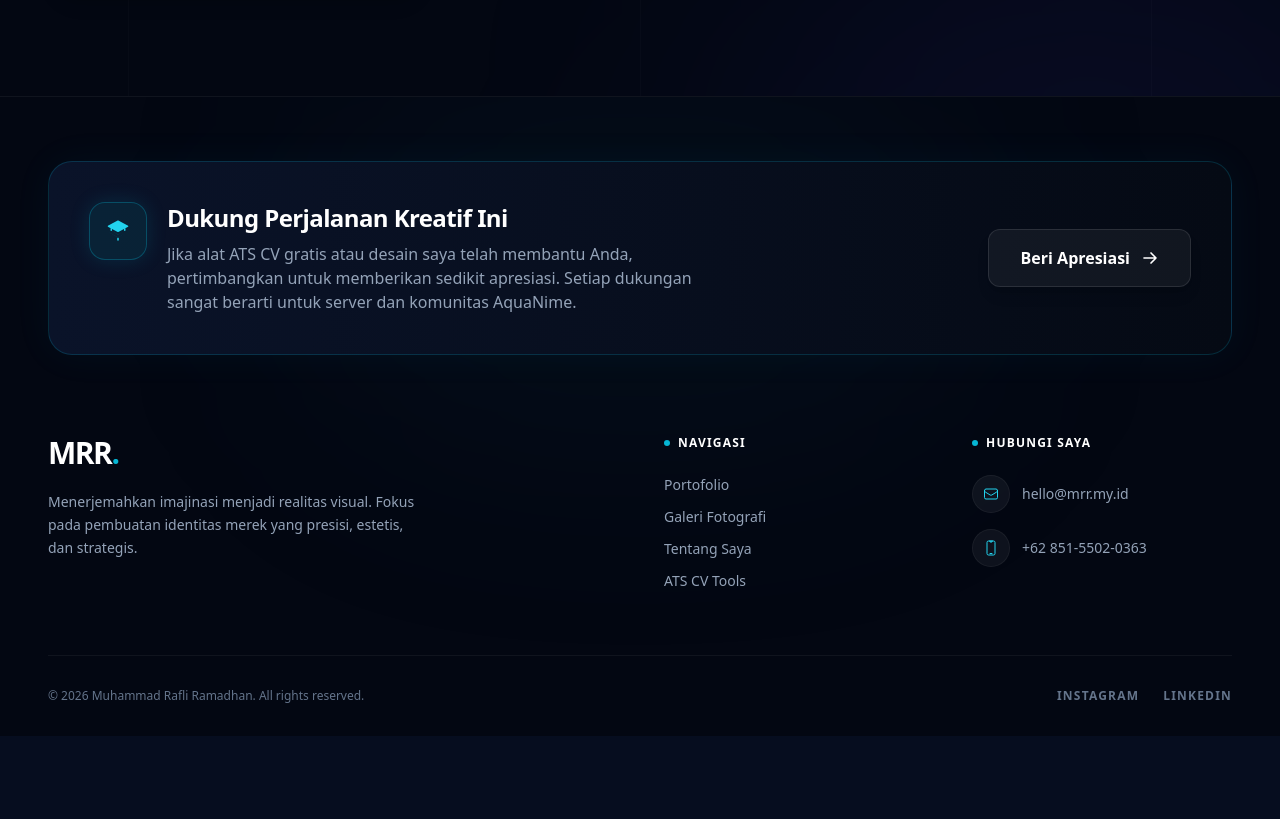
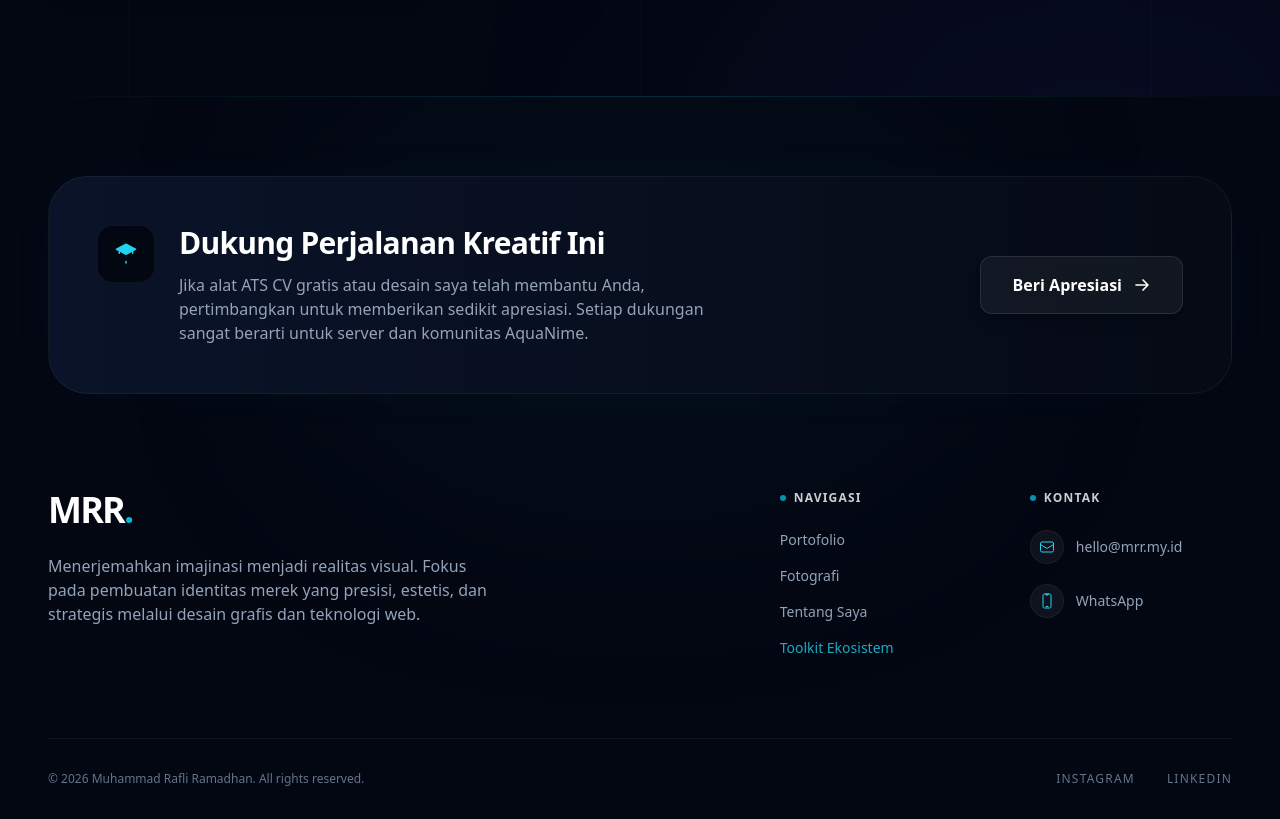
Before and after one commit to Rafli161102/CV-MRR, a Next.js app: page / in a window 1280 px wide. Shown: the part 2330-3149 px from the top of the page. Before the commit the page ends 3066 px from the top, so only its background shows below. Built offline with nearby package versions, Linux system fonts and the light colour scheme.

Commit message:
Update Footer.jsx

```diff
--- a/src/components/Footer.jsx
+++ b/src/components/Footer.jsx
@@ -3,7 +3,7 @@
 import Link from 'next/link';
 
 // =========================================================================
-// IKON SVG KUSTOM, UNIK, & RESMI (Didesain Khusus tanpa Ikon Bawaan)
+// IKON SVG KUSTOM, UNIK, & RESMI
 // =========================================================================
 const DiamondSparkleIcon = () => (
   <svg xmlns="http://www.w3.org/2000/svg" viewBox="0 0 24 24" fill="currentColor" className="w-6 h-6 shrink-0 text-cyan-400 group-hover:animate-pulse">
@@ -29,35 +29,45 @@ export default function Footer() {
   const currentYear = new Date().getFullYear();
 
   return (
-    <footer className="bg-[#030712] border-t border-white/5 pt-16 pb-8 relative z-20 overflow-hidden">
+    <footer className="bg-[#030712] relative z-20 overflow-hidden">
+
+      {/* Garis batas transparan dengan efek cahaya di tengah */}
+      <div className="absolute top-0 left-0 w-full h-[1px] bg-gradient-to-r from-transparent via-cyan-500/20 to-transparent"></div>
 
       {/* Background Glow Halus */}
-      <div className="absolute top-0 left-1/2 -translate-x-1/2 w-[40rem] h-[20rem] bg-cyan-900/10 rounded-full blur-[120px] pointer-events-none"></div>
+      <div className="absolute top-0 left-1/2 -translate-x-1/2 w-[50vw] h-[30vw] bg-cyan-900/10 rounded-full blur-[120px] pointer-events-none"></div>
 
-      <div className="max-w-[1400px] mx-auto px-6 lg:px-12 relative z-10">
+      <div className="max-w-[1400px] mx-auto px-6 lg:px-12 pt-20 pb-8 relative z-10">
 
         {/* ========================================================= */}
-        {/* BANNER DUKUNGAN / APRESIASI KARYA (GLASSMORPHISM)         */}
+        {/* BANNER APRESIASI (GOLDEN RATIO LAYOUT)                      */}
         {/* ========================================================= */}
-        <div className="mb-20 p-6 sm:p-8 lg:p-10 rounded-3xl bg-gradient-to-r from-[#0A1329] to-[#050A14] border border-cyan-500/20 shadow-[0_0_40px_rgba(6,182,212,0.05)] flex flex-col md:flex-row items-center justify-between gap-8 group">
-          <div className="flex flex-col sm:flex-row items-center sm:items-start text-center sm:text-left gap-5">
-            <div className="p-4 bg-cyan-950/50 rounded-2xl border border-cyan-500/30 shrink-0 shadow-[0_0_20px_rgba(6,182,212,0.15)] group-hover:scale-110 transition-transform duration-500">
+        <div className="mb-24 p-8 lg:p-12 rounded-[2.5rem] bg-gradient-to-r from-[#0A1329] to-[#050A14] border border-white/5 shadow-[0_0_50px_rgba(6,182,212,0.03)] hover:border-cyan-500/30 transition-colors duration-500 flex flex-col lg:flex-row items-center justify-between gap-10 group relative overflow-hidden">
+
+          {/* Efek kilauan halus di dalam banner */}
+          <div className="absolute top-0 right-0 w-64 h-64 bg-cyan-500/10 rounded-full blur-[80px] -z-10 group-hover:bg-cyan-500/20 transition-all duration-700"></div>
+
+          {/* KIRI: 61.8% (Teks & Ikon) */}
+          <div className="w-full lg:w-[61.8%] flex flex-col sm:flex-row items-center sm:items-start text-center sm:text-left gap-6 z-10">
+            <div className="p-4 bg-[#030712] rounded-2xl border border-white/5 shrink-0 shadow-inner group-hover:scale-110 group-hover:border-cyan-500/30 transition-all duration-500">
               <DiamondSparkleIcon />
             </div>
             <div>
-              <h3 className="text-xl sm:text-2xl font-black text-white mb-2 tracking-tight">Dukung Perjalanan Kreatif Ini</h3>
+              <h3 className="text-2xl sm:text-3xl font-black text-white mb-3 tracking-tight">Dukung Perjalanan Kreatif Ini</h3>
               <p className="text-slate-400 text-sm sm:text-base max-w-xl leading-relaxed">
                 Jika alat ATS CV gratis atau desain saya telah membantu Anda, pertimbangkan untuk memberikan sedikit apresiasi. Setiap dukungan sangat berarti untuk server dan komunitas AquaNime.
               </p>
             </div>
           </div>
 
+          {/* KANAN: 38.2% (Tombol Aksi) */}
+          <div className="w-full lg:w-[38.2%] flex justify-center lg:justify-end z-10">
             {/* Ganti Href dengan link Trakteer / Saweria / KaryaKarsa milikmu */}
             <a
               href="https://saweria.co/mrr"
               target="_blank"
               rel="noopener noreferrer"
-            className="w-full md:w-auto whitespace-nowrap px-8 py-4 bg-white/5 hover:bg-cyan-600 border border-white/10 hover:border-cyan-400 text-white font-bold rounded-xl transition-all shadow-lg hover:shadow-[0_0_30px_rgba(6,182,212,0.4)] flex items-center justify-center gap-3 hover:-translate-y-1"
+              className="w-full sm:w-auto whitespace-nowrap px-8 py-4 bg-white/5 hover:bg-cyan-600 border border-white/10 hover:border-cyan-400 text-white font-bold rounded-xl transition-all shadow-lg hover:shadow-[0_0_30px_rgba(6,182,212,0.4)] flex items-center justify-center gap-3 hover:-translate-y-1"
             >
               Beri Apresiasi
               <svg xmlns="http://www.w3.org/2000/svg" fill="none" viewBox="0 0 24 24" strokeWidth={2.5} stroke="currentColor" className="w-4 h-4">
@@ -66,43 +76,50 @@ export default function Footer() {
             </a>
           </div>
 
+        </div>
 
-        <div className="grid grid-cols-1 md:grid-cols-2 lg:grid-cols-4 gap-12 mb-16">
+        {/* ========================================================= */}
+        {/* LINK FOOTER UTAMA (GOLDEN RATIO: 61.8% & 38.2%)           */}
+        {/* ========================================================= */}
+        <div className="flex flex-col lg:flex-row gap-16 lg:gap-0 mb-20">
 
-          {/* Brand Info */}
-          <div className="lg:col-span-2">
-            <Link href="/" className="inline-block mb-5">
-              <span className="text-3xl font-extrabold tracking-tighter text-white">
-                MRR<span className="text-cyan-500">.</span>
+          {/* KIRI: 61.8% (Brand Info & Misi) */}
+          <div className="w-full lg:w-[61.8%] pr-0 lg:pr-20">
+            <Link href="/" className="inline-block mb-6 group">
+              <span className="text-4xl font-black tracking-tighter text-white">
+                MRR<span className="text-cyan-500 group-hover:text-white transition-colors">.</span>
               </span>
             </Link>
-            <p className="text-slate-400 text-sm leading-relaxed max-w-sm">
-              Menerjemahkan imajinasi menjadi realitas visual. Fokus pada pembuatan identitas merek yang presisi, estetis, dan strategis.
+            <p className="text-slate-400 text-sm md:text-base leading-relaxed max-w-md">
+              Menerjemahkan imajinasi menjadi realitas visual. Fokus pada pembuatan identitas merek yang presisi, estetis, dan strategis melalui desain grafis dan teknologi web.
             </p>
           </div>
 
-          {/* Quick Links */}
+          {/* KANAN: 38.2% (Menu Navigasi & Kontak) */}
+          <div className="w-full lg:w-[38.2%] grid grid-cols-2 gap-8 sm:gap-12">
+
+            {/* Kolom Navigasi */}
             <div>
-            <h4 className="text-white font-bold tracking-widest uppercase text-xs mb-6 flex items-center gap-2">
+              <h4 className="text-white font-bold tracking-widest uppercase text-[10px] md:text-xs mb-6 flex items-center gap-2 opacity-80">
                 <span className="w-1.5 h-1.5 bg-cyan-500 rounded-full"></span> Navigasi
               </h4>
-            <ul className="space-y-3 text-sm text-slate-400">
+              <ul className="space-y-4 text-sm text-slate-400 font-medium">
                 <li><Link href="/projects" className="hover:text-cyan-400 hover:translate-x-1 inline-block transition-transform">Portofolio</Link></li>
-              <li><Link href="/photography" className="hover:text-cyan-400 hover:translate-x-1 inline-block transition-transform">Galeri Fotografi</Link></li>
+                <li><Link href="/photography" className="hover:text-cyan-400 hover:translate-x-1 inline-block transition-transform">Fotografi</Link></li>
                 <li><Link href="/about" className="hover:text-cyan-400 hover:translate-x-1 inline-block transition-transform">Tentang Saya</Link></li>
-              <li><Link href="/cv-maker" className="hover:text-cyan-400 hover:translate-x-1 inline-block transition-transform">ATS CV Tools</Link></li>
+                <li><Link href="/toolkit" className="hover:text-cyan-400 hover:translate-x-1 inline-block transition-transform text-cyan-400/80">Toolkit Ekosistem</Link></li>
               </ul>
             </div>
 
-          {/* Contact Info (Di sinilah email barumu bersinar!) */}
+            {/* Kolom Kontak */}
             <div>
-            <h4 className="text-white font-bold tracking-widest uppercase text-xs mb-6 flex items-center gap-2">
-              <span className="w-1.5 h-1.5 bg-cyan-500 rounded-full"></span> Hubungi Saya
+              <h4 className="text-white font-bold tracking-widest uppercase text-[10px] md:text-xs mb-6 flex items-center gap-2 opacity-80">
+                <span className="w-1.5 h-1.5 bg-cyan-500 rounded-full"></span> Kontak
               </h4>
-            <ul className="space-y-4 text-sm text-slate-400">
+              <ul className="space-y-5 text-sm text-slate-400 font-medium">
                 <li>
                   <a href="mailto:hello@mrr.my.id" className="flex items-center gap-3 hover:text-cyan-400 transition-colors group">
-                  <span className="p-2.5 rounded-full bg-white/5 border border-white/5 group-hover:bg-cyan-500/20 group-hover:border-cyan-500/30 transition-all">
+                    <span className="p-2 rounded-full bg-white/5 border border-white/5 group-hover:bg-cyan-500/20 group-hover:border-cyan-500/30 transition-all">
                       <MailIcon />
                     </span>
                     hello@mrr.my.id
@@ -110,10 +127,10 @@ export default function Footer() {
                 </li>
                 <li>
                   <a href="https://wa.me/6285155020363" target="_blank" rel="noopener noreferrer" className="flex items-center gap-3 hover:text-cyan-400 transition-colors group">
-                  <span className="p-2.5 rounded-full bg-white/5 border border-white/5 group-hover:bg-cyan-500/20 group-hover:border-cyan-500/30 transition-all">
+                    <span className="p-2 rounded-full bg-white/5 border border-white/5 group-hover:bg-cyan-500/20 group-hover:border-cyan-500/30 transition-all">
                       <WhatsAppSmallIcon />
                     </span>
-                  +62 851-5502-0363
+                    WhatsApp
                   </a>
                 </li>
               </ul>
@@ -121,14 +138,19 @@ export default function Footer() {
 
           </div>
 
-        {/* Copyright & Socials */}
-        <div className="border-t border-white/5 pt-8 flex flex-col md:flex-row justify-between items-center gap-6 text-xs text-slate-500">
+        </div>
+
+        {/* ========================================================= */}
+        {/* COPYRIGHT & SOCIAL MEDIA                                  */}
+        {/* ========================================================= */}
+        <div className="border-t border-white/5 pt-8 flex flex-col md:flex-row justify-between items-center gap-6 text-xs text-slate-500 font-medium">
           <p>© {currentYear} Muhammad Rafli Ramadhan. All rights reserved.</p>
-          <div className="flex gap-6">
-            <a href="https://instagram.com/img_ischeznut.jpg" target="_blank" rel="noopener noreferrer" className="hover:text-cyan-400 uppercase tracking-widest font-semibold transition-colors">Instagram</a>
-            <a href="https://www.linkedin.com/in/muhammad-rafli-ramadhan" target="_blank" rel="noopener noreferrer" className="hover:text-cyan-400 uppercase tracking-widest font-semibold transition-colors">LinkedIn</a>
+          <div className="flex gap-8">
+            <a href="https://instagram.com/img_ischeznut.jpg" target="_blank" rel="noopener noreferrer" className="hover:text-cyan-400 uppercase tracking-widest transition-colors">Instagram</a>
+            <a href="https://www.linkedin.com/in/muhammad-rafli-ramadhan" target="_blank" rel="noopener noreferrer" className="hover:text-cyan-400 uppercase tracking-widest transition-colors">LinkedIn</a>
           </div>
         </div>
+
       </div>
     </footer>
   );
```
Lines whose indentation alone changed are shown as unchanged.
